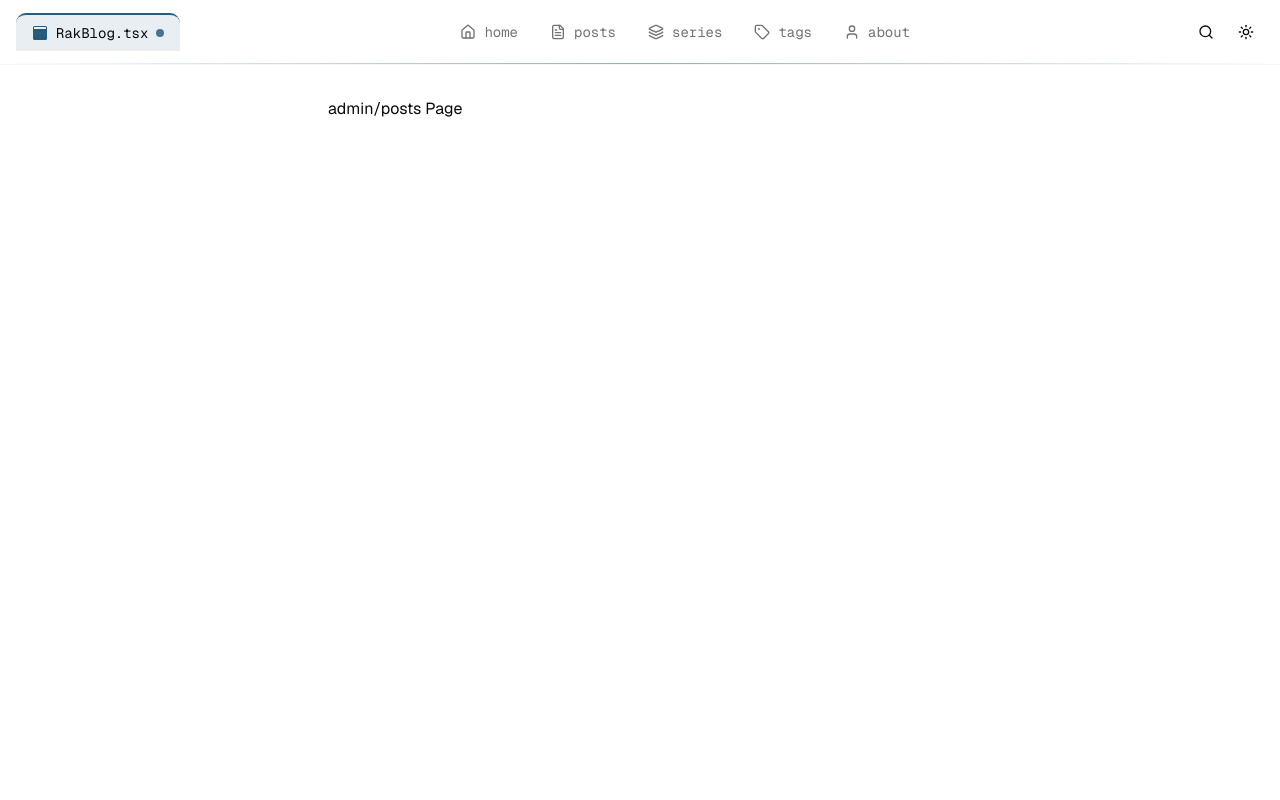
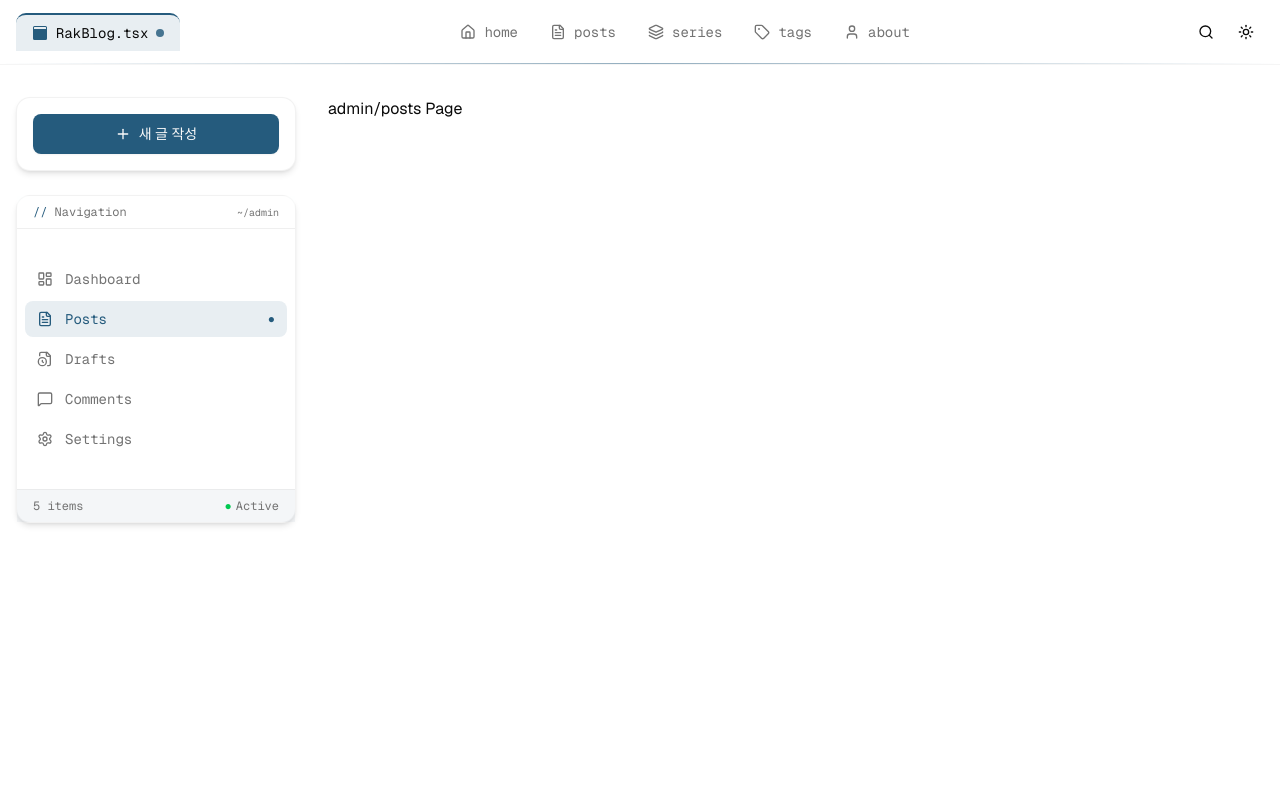
Before and after one commit to rak517/Rak-Blog, a Next.js app: page /admin/posts in a window 1280 px wide. Shown: the top 800 px of the page. Built offline with nearby package versions, Linux system fonts and the light colour scheme.

Commit message:
:sparkles: feat: AdminSidebar 적용

```diff
--- a/src/app/admin/layout.tsx
+++ b/src/app/admin/layout.tsx
@@ -1,3 +1,4 @@
+import AdminSidebar from '@/components/Admin/AdminSidebar';
 import { ReactNode } from 'react';
 
 export default function AdminLayout({ children }: { children: ReactNode }) {
@@ -5,7 +6,9 @@ export default function AdminLayout({ children }: { children: ReactNode }) {
     <div className='min-h-screen'>
       <div className='container mx-auto px-4 py-8'>
         <div className='grid gap-8 lg:grid-cols-[280px_1fr]'>
-          <aside className='lg:sticky lg:top-24 lg:h-fit'>{/* <AdminSidebar /> */}</aside>
+          <aside className='lg:sticky lg:top-24 lg:h-fit'>
+            <AdminSidebar />
+          </aside>
 
           <main className='min-w-0'>{children}</main>
         </div>
--- /dev/null
+++ b/src/components/Admin/AdminSidebar.tsx
@@ -0,0 +1,11 @@
+import QuickWriteCard from './QuickWriteCard';
+import AdminNavCard from './AdminNavCard';
+
+export default function AdminSidebar() {
+  return (
+    <div className='space-y-6'>
+      <QuickWriteCard />
+      <AdminNavCard />
+    </div>
+  );
+}
```
